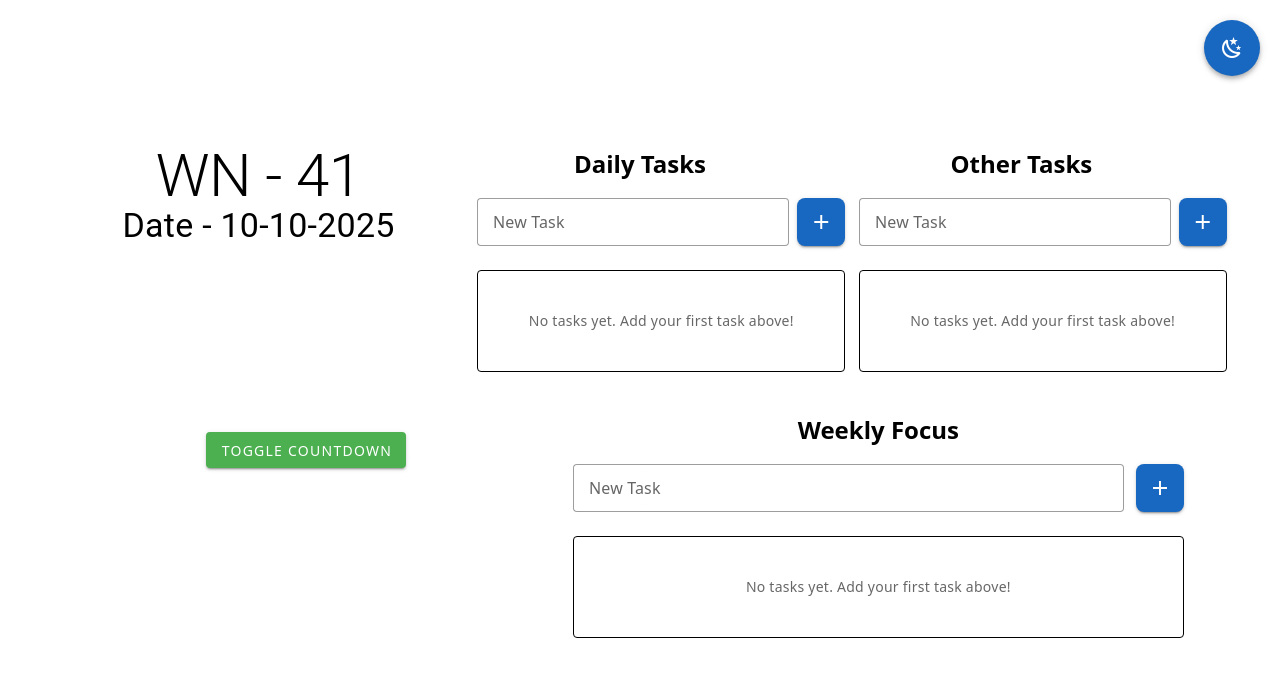
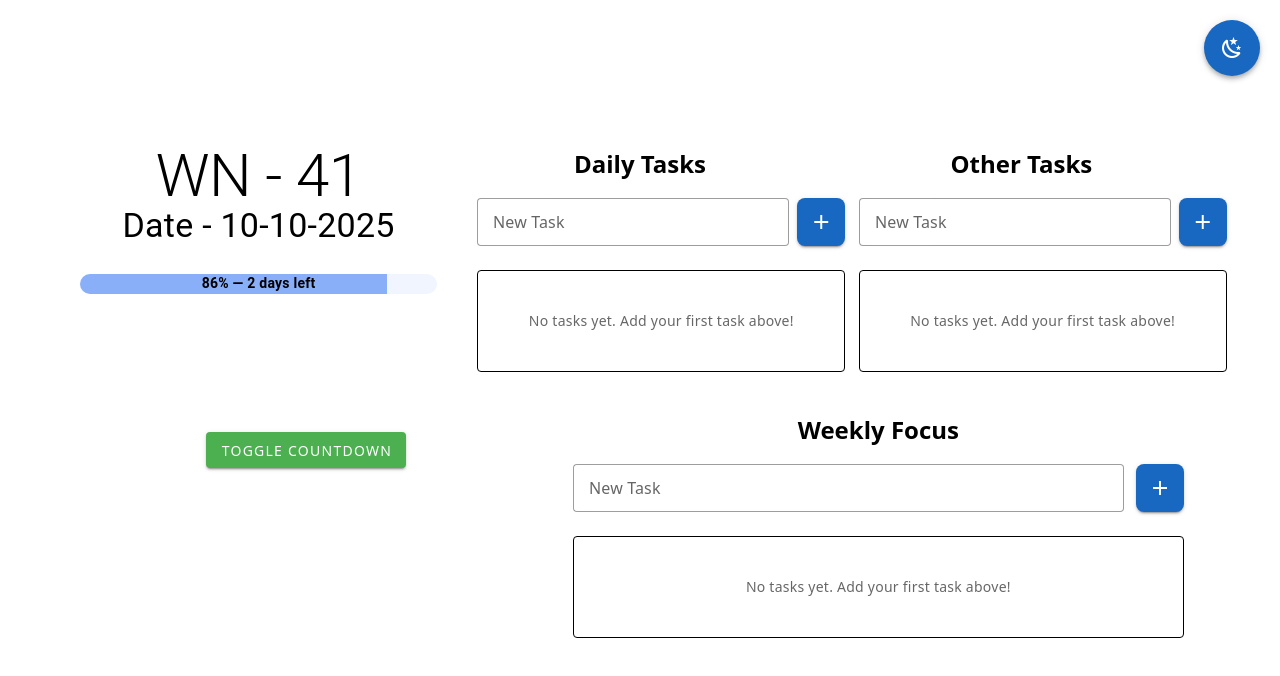
Before and after one commit to sachinkmohan/life-dashboard, a Vue app: page / in a window 1280 px wide. Shown: the top 676 px of the page. Built offline with nearby package versions, Linux system fonts and the light colour scheme.

Commit message:
Add Vuetify linear progress bar to display week progress and days left

```diff
--- a/src/components/WeekNumber.vue
+++ b/src/components/WeekNumber.vue
@@ -2,12 +2,42 @@
   <div class="text-h2">
     <p>WN - {{ currentWeekNumber }}</p>
     <p class="text-h4">Date - {{ currentDate }}</p>
+    <!-- Added Vuetify linear progress bar for week progress -->
+    <v-row class="mt-4" align="center">
+      <v-col cols="12">
+        <v-progress-linear
+          :model-value="weekProgressPercent"
+          height="20"
+          color="#8AAFF9"
+          rounded
+        >
+          <template #default>
+            <span class="text-body-2 font-weight-bold">
+              {{ weekProgressPercent }}% &mdash; {{ daysLeft }} day{{
+                daysLeft > 1 ? "s" : ""
+              }}
+              left
+            </span>
+          </template>
+        </v-progress-linear>
+      </v-col>
+    </v-row>
+    <!-- End of progress bar addition -->
   </div>
 </template>
 
 <script setup lang="ts">
 import { getISOWeek, format } from "date-fns";
+// Added import for Vuetify components
+import { ref, computed } from "vue";
 
 const currentWeekNumber: number = getISOWeek(new Date());
 const currentDate = format(new Date(), "dd-MM-yyyy");
+
+// Added logic to calculate week progress and days left until Sunday
+const today = new Date();
+const dayOfWeek = today.getDay(); // Sunday = 0, Monday = 1, ..., Saturday = 6
+const daysLeft = 7 - dayOfWeek; // Including today
+
+const weekProgressPercent = Math.round(((dayOfWeek + 1) / 7) * 100); // Including today
 </script>
```
Also changed, not shown: 1 other file (tests, documents, lock files or other folders).
